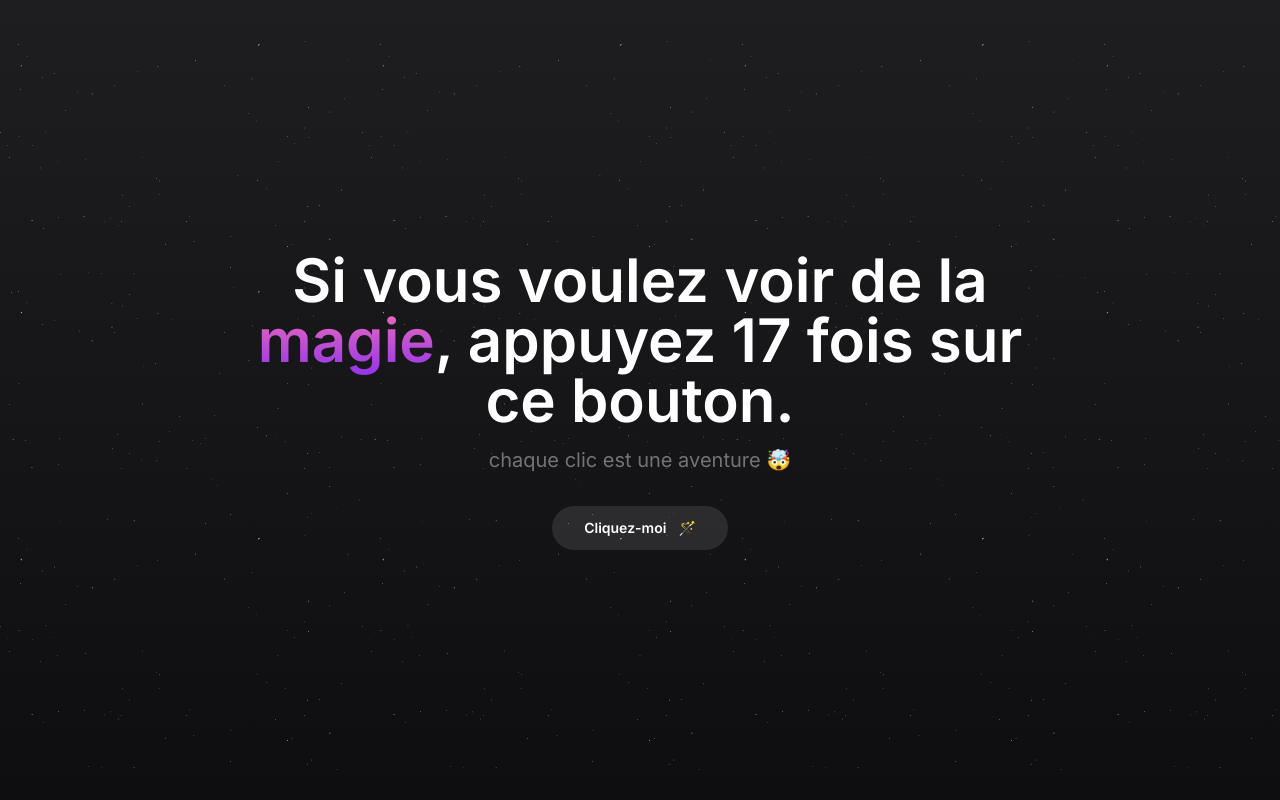
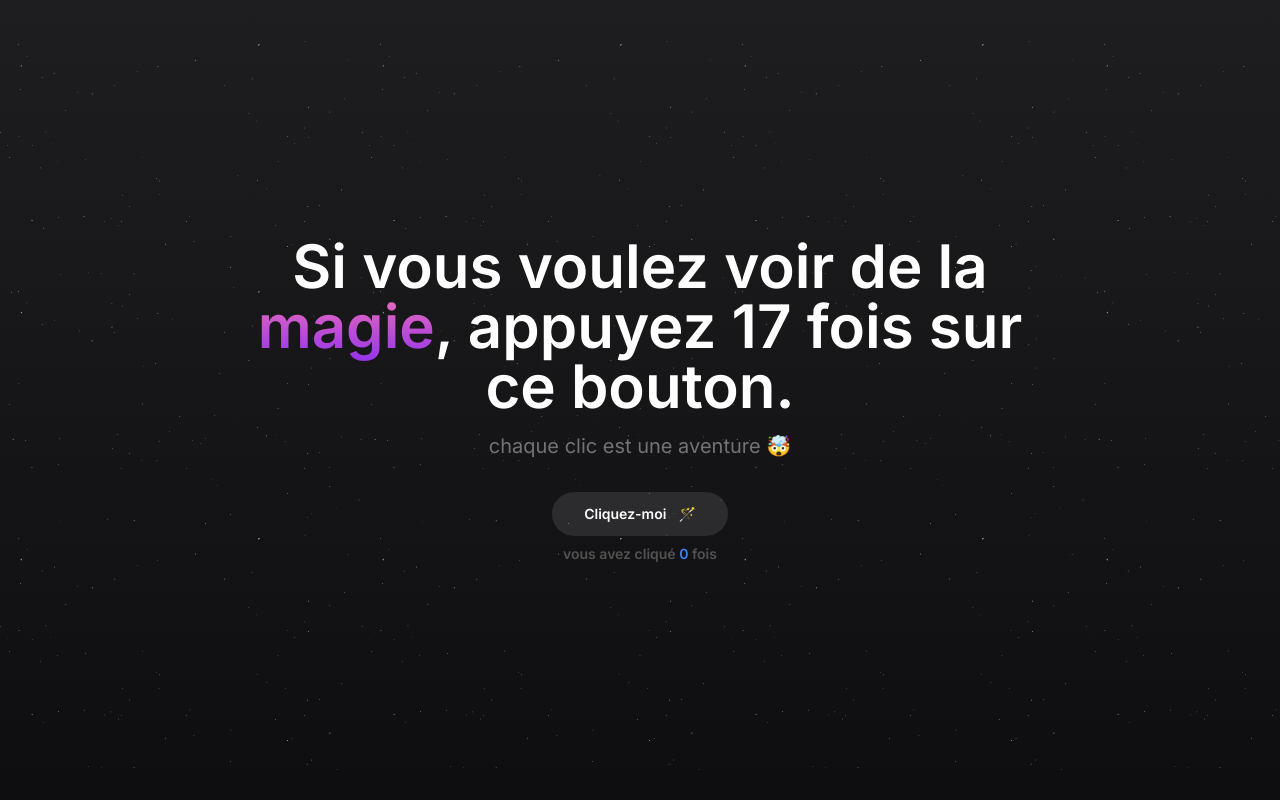
Before and after one commit to adeemmm23/adeemmm23.github.io, a React (Vite) app: page / in a window 1280 px wide. Built offline with nearby package versions, Linux system fonts and the light colour scheme.

Commit message:
added a counter

```diff
--- a/src/pages/landing.tsx
+++ b/src/pages/landing.tsx
@@ -42,7 +42,7 @@ const Landing = () => {
                     <Button onClick={handleClick} disabled={count == 17} className={"text-sm mt-8 rounded-full font-semibold"} size={"lg"} variant={"transparent"} >
                         Cliquez-moi <span className={"ml-3"}>🪄</span>
                     </Button>
-                    {/*<p className={"text-sm select-none font-semibold text-neutral-600 mt-2 text-center"}>You clicked <span className={"text-blue-500"}>{count}</span> times</p>*/}
+                    <p className={"text-sm select-none font-semibold text-neutral-600 mt-2 text-center"}>vous avez cliqué <span className={"text-blue-500"}>{count}</span> fois</p>
                 </div>
             </div>
 
```
